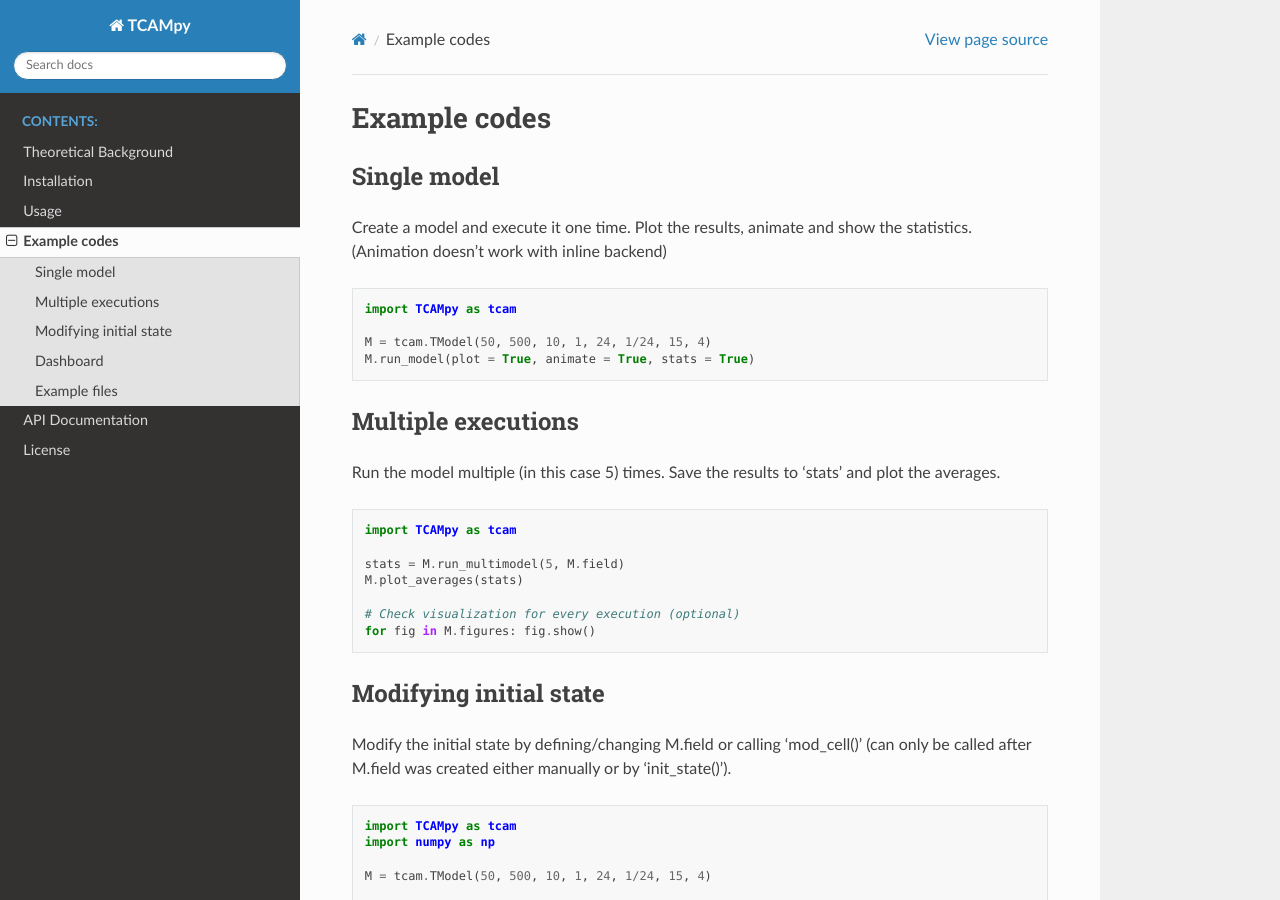
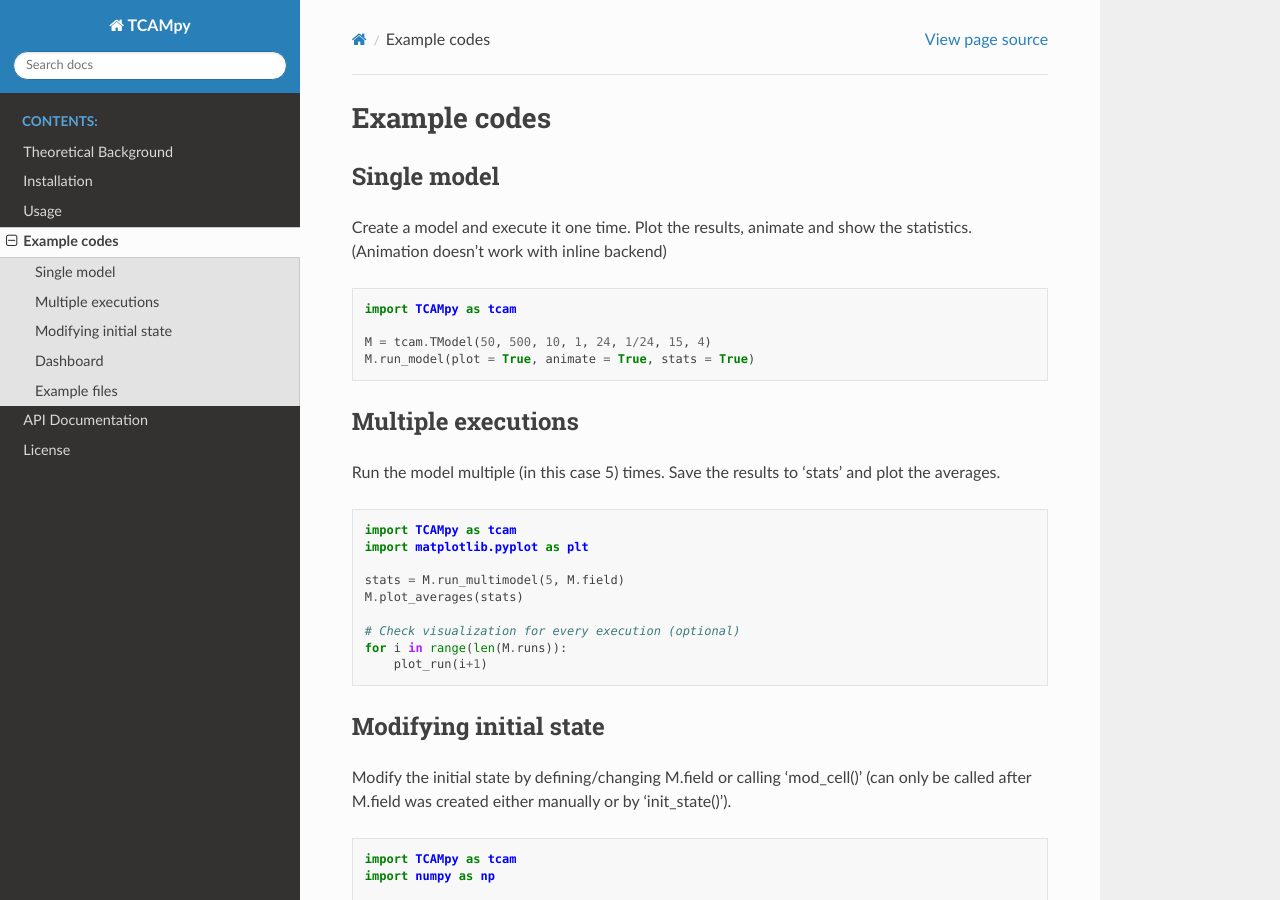
Before and after one commit to Fetasalyt/TCAMpy, a Sphinx documentation site: the page built from docs/Examples.rst, in a window 1280 px wide and 900 px high. Built offline with Sphinx 7.4.7 and the Read the Docs theme 3.1.0, drawn with Linux system fonts in a browser that asks for light colours.

Commit message:
Update Examples.rst

```diff
--- a/docs/Examples.rst
+++ b/docs/Examples.rst
@@ -21,12 +21,14 @@ Run the model multiple (in this case 5) times. Save the results to 'stats' and p
 .. code-block:: python
 
     import TCAMpy as tcam
+    import matplotlib.pyplot as plt
 
     stats = M.run_multimodel(5, M.field)
     M.plot_averages(stats)
 
     # Check visualization for every execution (optional)
-    for fig in M.figures: fig.show()
+    for i in range(len(M.runs)):
+        plot_run(i+1)
 
 Modifying initial state
 -----------------------
```
